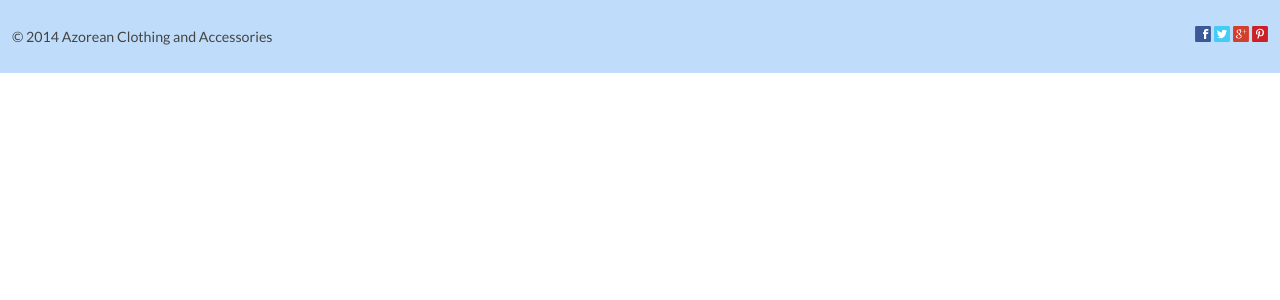
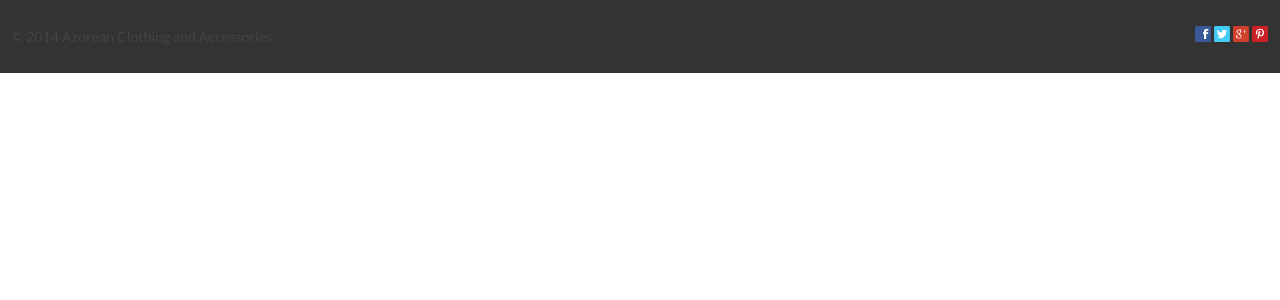
Before and after one commit to card0127/ecommerce-website, a Jekyll site: the page styleguide/footer.html, which Jekyll copies as it is, in a window 1280 px wide. Shown: the top 300 px of the page. Built offline with Jekyll 4.4.1, drawn with Linux system fonts in a browser that asks for light colours; some web fonts are replaced; Markdown is read by kramdown in place of the engine named in the settings.

Commit message:
Changed colour of footer background

```diff
--- a/css/footer.css
+++ b/css/footer.css
@@ -1,5 +1,5 @@
 .footer {
-  background-color: #BFDDFA;
+  background-color: #333333;
 }
 
 .footer-copyright,
```
